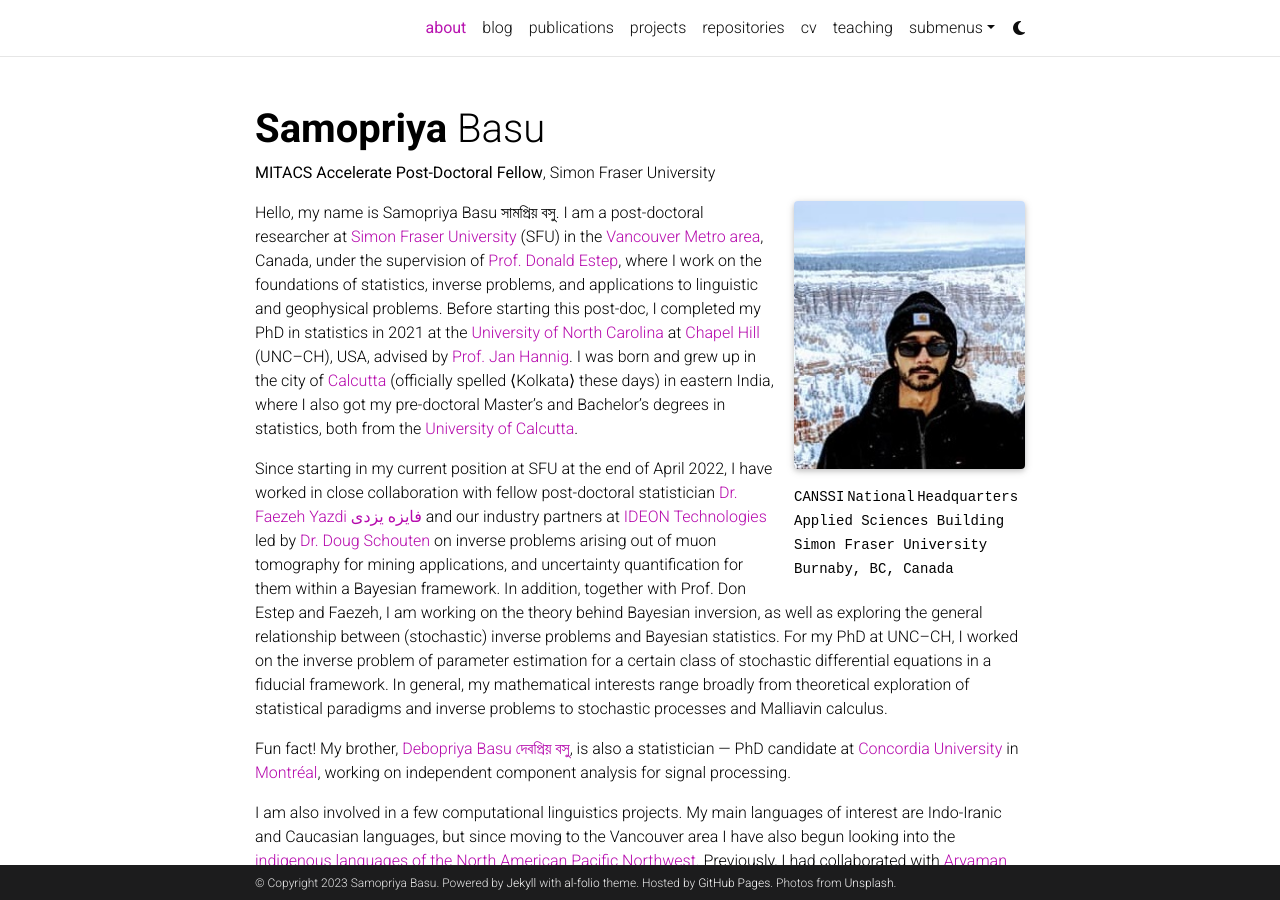
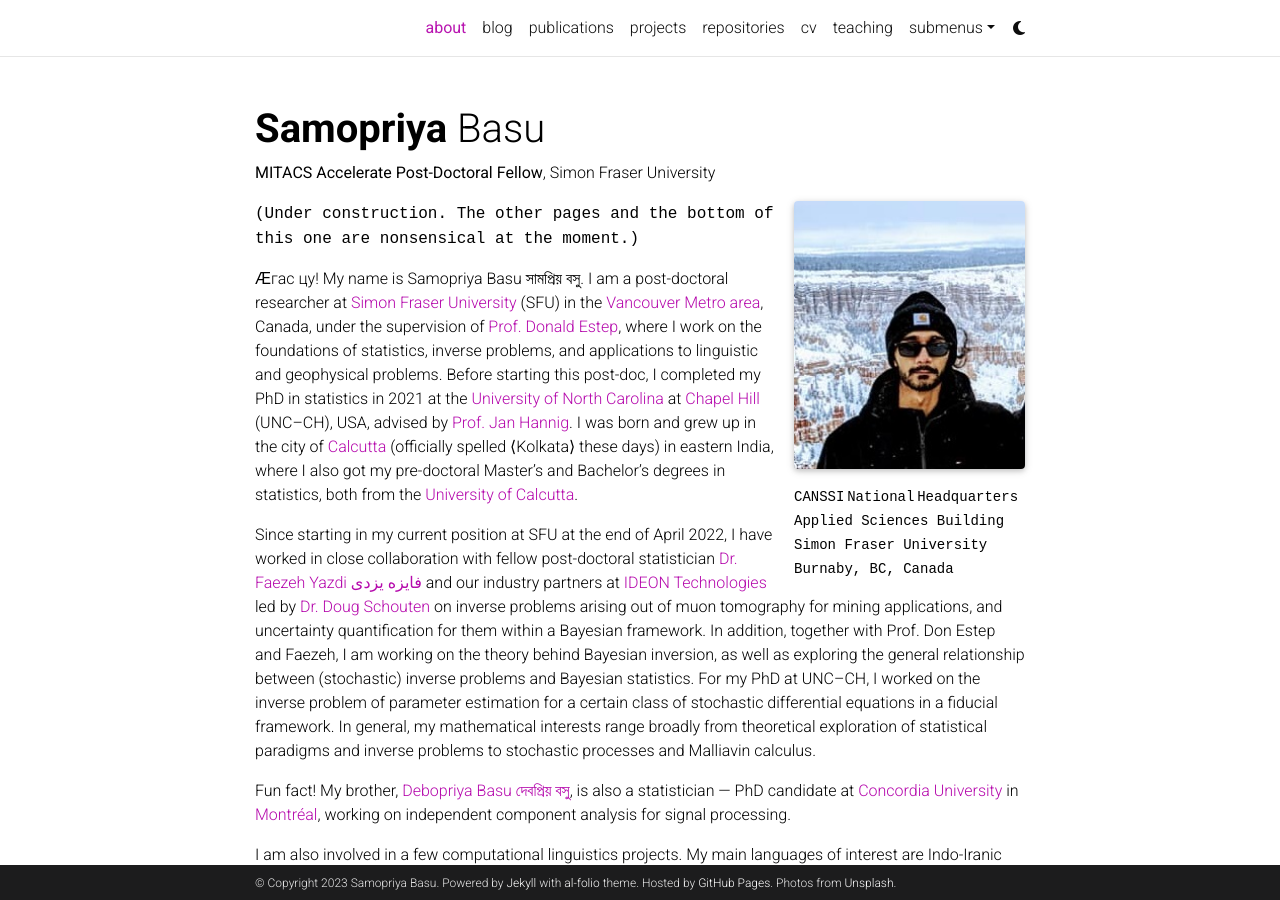
Before and after one commit to sampr0b/sampr0b.github.io, a Jekyll site: the page built from _pages/about.md, in a window 1280 px wide and 900 px high. Built offline with Jekyll 4.4.1, drawn with Linux system fonts in a browser that asks for light colours; full-size pictures stand in for the smaller copies a plugin makes; emoji names are drawn with the system emoji font; comment, search, counter and statistics services are not loaded; a style sheet for code colours, icons or effects is not loaded.

Commit message:
Update about.md

```diff
--- a/_pages/about.md
+++ b/_pages/about.md
@@ -20,7 +20,9 @@
 social: true  # includes social icons at the bottom of the page
 ---
 
-Hello, my name is Samopriya Basu সামপ্রিয় বসু. I am a post-doctoral researcher at [Simon Fraser University](https://www.sfu.ca/stat-actsci.html)  (SFU) in the [Vancouver Metro area](https://metrovancouver.org/), Canada, under the supervision of [Prof. Donald Estep](https://canssi.ca/don-estep/), where I work on the foundations of statistics, inverse problems, and applications to linguistic and geophysical problems. Before starting this post-doc, I completed my PhD in statistics in 2021 at the [University of North Carolina](https://stor.unc.edu/) at [Chapel Hill](https://www.townofchapelhill.org/) (UNC–CH), USA, advised by [Prof. Jan Hannig](https://hannig.cloudapps.unc.edu/). I was born and grew up in the city of [Calcutta](https://bn.wikipedia.org/wiki/%E0%A6%95%E0%A6%B2%E0%A6%95%E0%A6%BE%E0%A6%A4%E0%A6%BE) (officially spelled ⟨Kolkata⟩ these days) in eastern India, where I also got my pre-doctoral Master’s and Bachelor’s degrees in statistics, both from the [University of Calcutta](https://www.caluniv.ac.in/academic/Statistics.html).
+<tt>(Under construction. The other pages and the bottom of this one are nonsensical at the moment.)</tt>
+
+Ӕгас цу! My name is Samopriya Basu সামপ্রিয় বসু. I am a post-doctoral researcher at [Simon Fraser University](https://www.sfu.ca/stat-actsci.html)  (SFU) in the [Vancouver Metro area](https://metrovancouver.org/), Canada, under the supervision of [Prof. Donald Estep](https://canssi.ca/don-estep/), where I work on the foundations of statistics, inverse problems, and applications to linguistic and geophysical problems. Before starting this post-doc, I completed my PhD in statistics in 2021 at the [University of North Carolina](https://stor.unc.edu/) at [Chapel Hill](https://www.townofchapelhill.org/) (UNC–CH), USA, advised by [Prof. Jan Hannig](https://hannig.cloudapps.unc.edu/). I was born and grew up in the city of [Calcutta](https://bn.wikipedia.org/wiki/%E0%A6%95%E0%A6%B2%E0%A6%95%E0%A6%BE%E0%A6%A4%E0%A6%BE) (officially spelled ⟨Kolkata⟩ these days) in eastern India, where I also got my pre-doctoral Master’s and Bachelor’s degrees in statistics, both from the [University of Calcutta](https://www.caluniv.ac.in/academic/Statistics.html).
 
 Since starting in my current position at SFU at the end of April 2022, I have worked in close collaboration with fellow post-doctoral statistician [Dr. Faezeh Yazdi فایزه یزدی](https://www.researchgate.net/profile/Faezeh-Yazdi) and our industry partners at [IDEON Technologies](https://ideon.ai/) led by [Dr. Doug Schouten](https://ideon.ai/team/doug-schouten/) on inverse problems arising out of muon tomography for mining applications, and uncertainty quantification for them within a Bayesian framework. In addition, together with Prof. Don Estep and Faezeh, I am working on the theory behind Bayesian inversion, as well as exploring the general relationship between (stochastic) inverse problems and Bayesian statistics. For my PhD at UNC–CH, I worked on the inverse problem of parameter estimation for a certain class of stochastic differential equations in a fiducial framework. In general, my mathematical interests range broadly from theoretical exploration of statistical paradigms and inverse problems to stochastic processes and Malliavin calculus.
 
```
